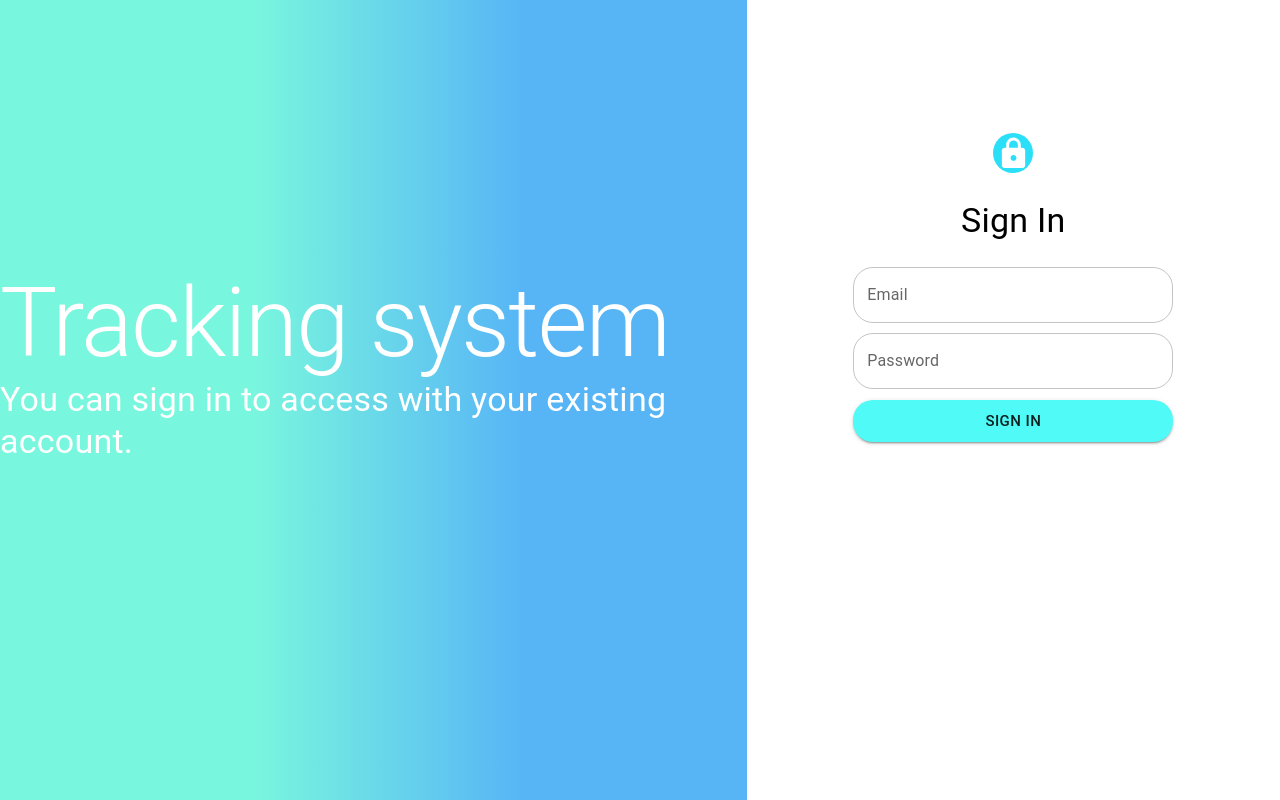
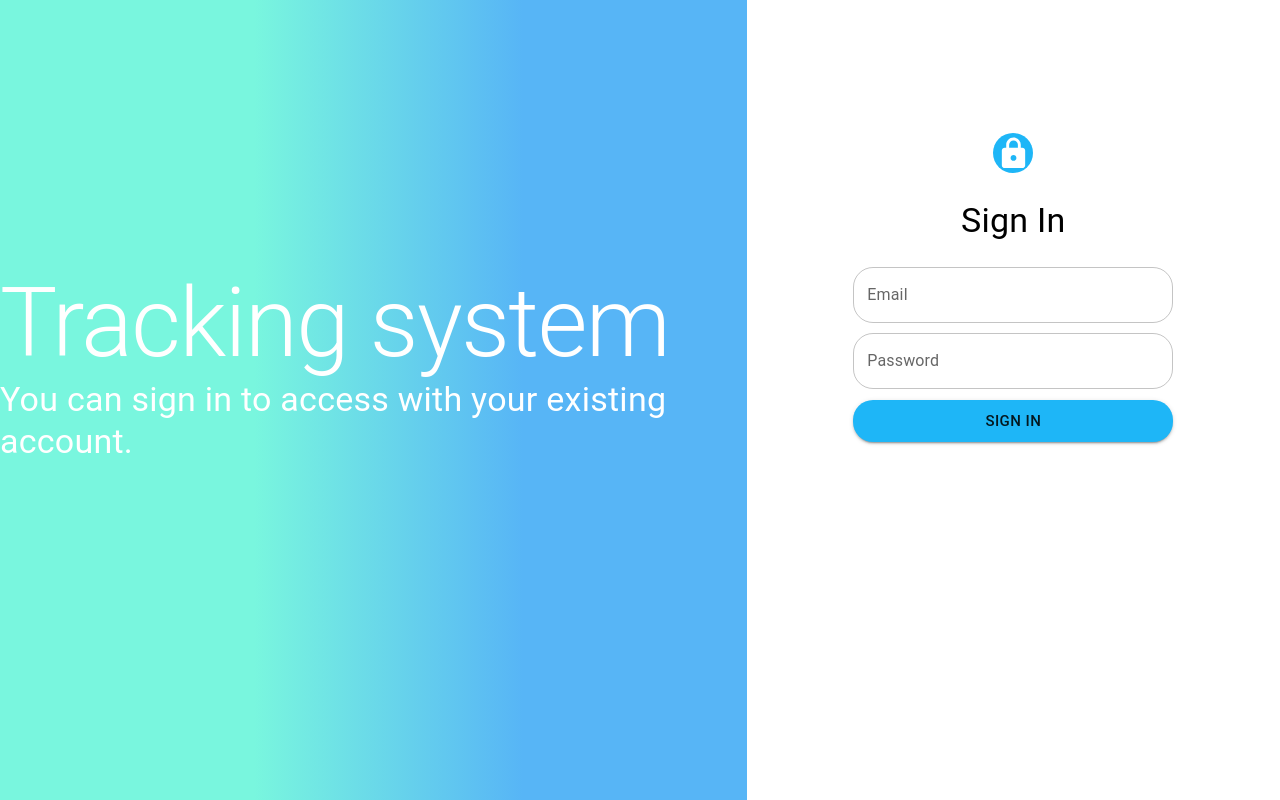
Before and after one commit to kozlyakovskaya-tatsiana/sport-crm-frontend, a React (Create React App) app: page / in a window 1280 px wide. Built offline with nearby package versions, Linux system fonts and the light colour scheme.

Commit message:
- small changes

```diff
--- a/src/components/loginForm/LoginForm.tsx
+++ b/src/components/loginForm/LoginForm.tsx
@@ -35,7 +35,7 @@ export const LoginForm: React.FC = () => {
         <RoundedButton
           fullWidth
           variant="contained"
-          color="secondary"
+          color="primary"
           size={"large"}
         >
           Sign In
--- a/src/theme.ts
+++ b/src/theme.ts
@@ -4,7 +4,7 @@ const theme = createTheme({
   palette: {
     primary: {
       light: "#a2faf6",
-      main: "#2adff7",
+      main: "#1eb6f7",
     },
     secondary: {
       main: "#50faf7",
@@ -18,7 +18,7 @@ const theme = createTheme({
       styleOverrides: {
         root: {
           "&.MuiButton-root:hover": {
-            backgroundColor: "#d5f7f7",
+            backgroundColor: "#a2faf6",
           },
         },
       },
```
